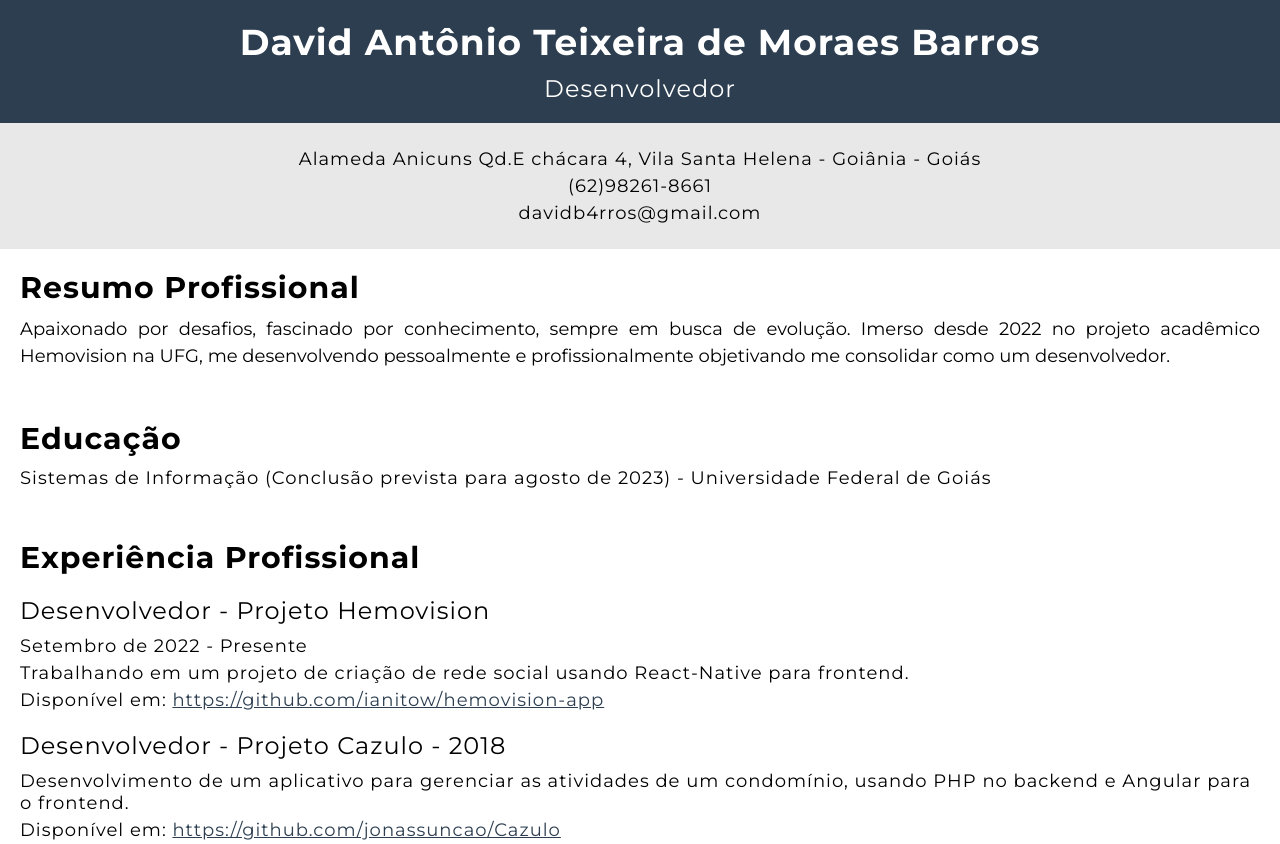
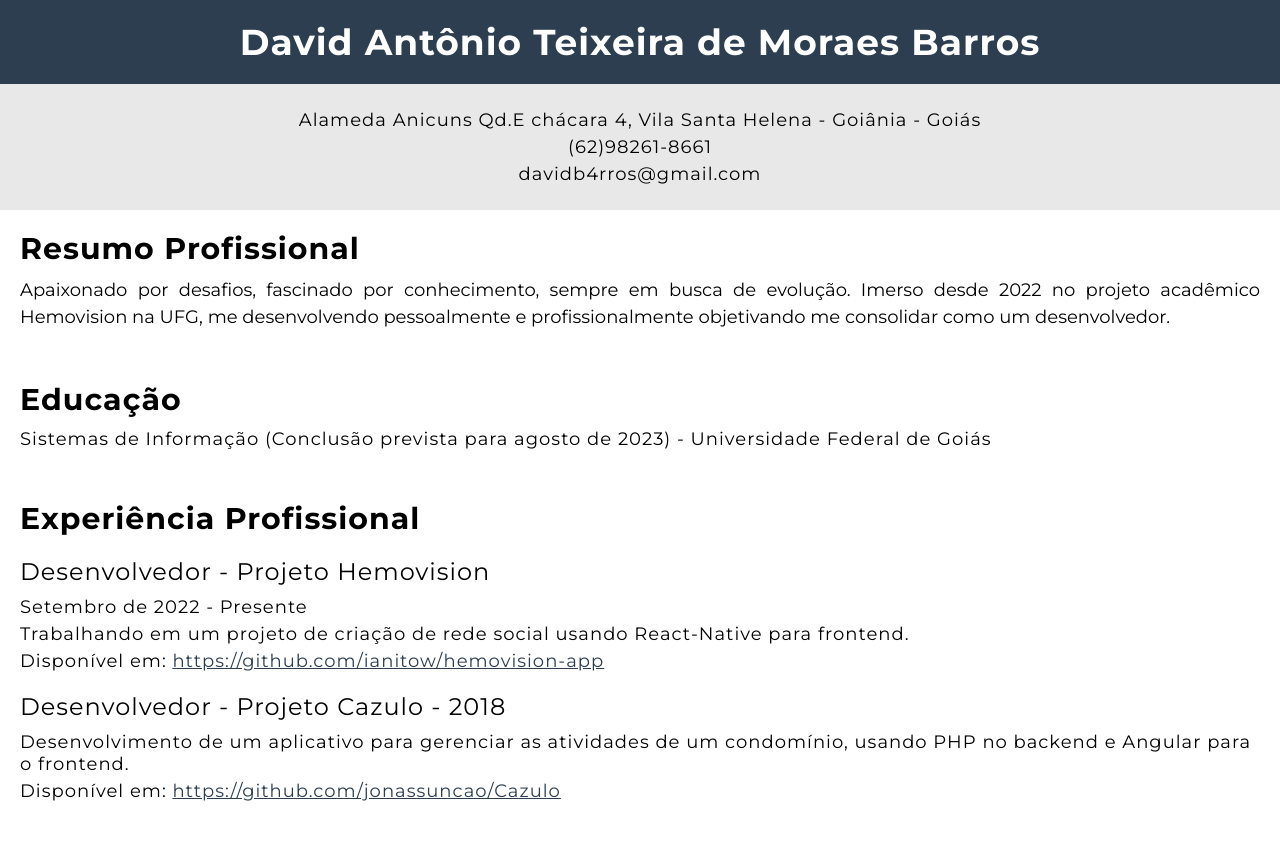
Before and after one commit to DavidBarros/Curriculo, a plain HTML site: page index.html in a window 1280 px wide. Shown: the top 844 px of the page. Drawn offline with Linux system fonts and the light colour scheme.

Commit message:
Alteração do Header

```diff
--- a/index.html
+++ b/index.html
@@ -10,7 +10,6 @@
 <body>
     <div class="header">
         <h1>David Antônio Teixeira de Moraes Barros</h1>
-        <h3>Desenvolvedor</h3>
     </div>
     <div class="contact">
         <p>Alameda Anicuns Qd.E chácara 4, Vila Santa Helena - Goiânia - Goiás</p>
```
